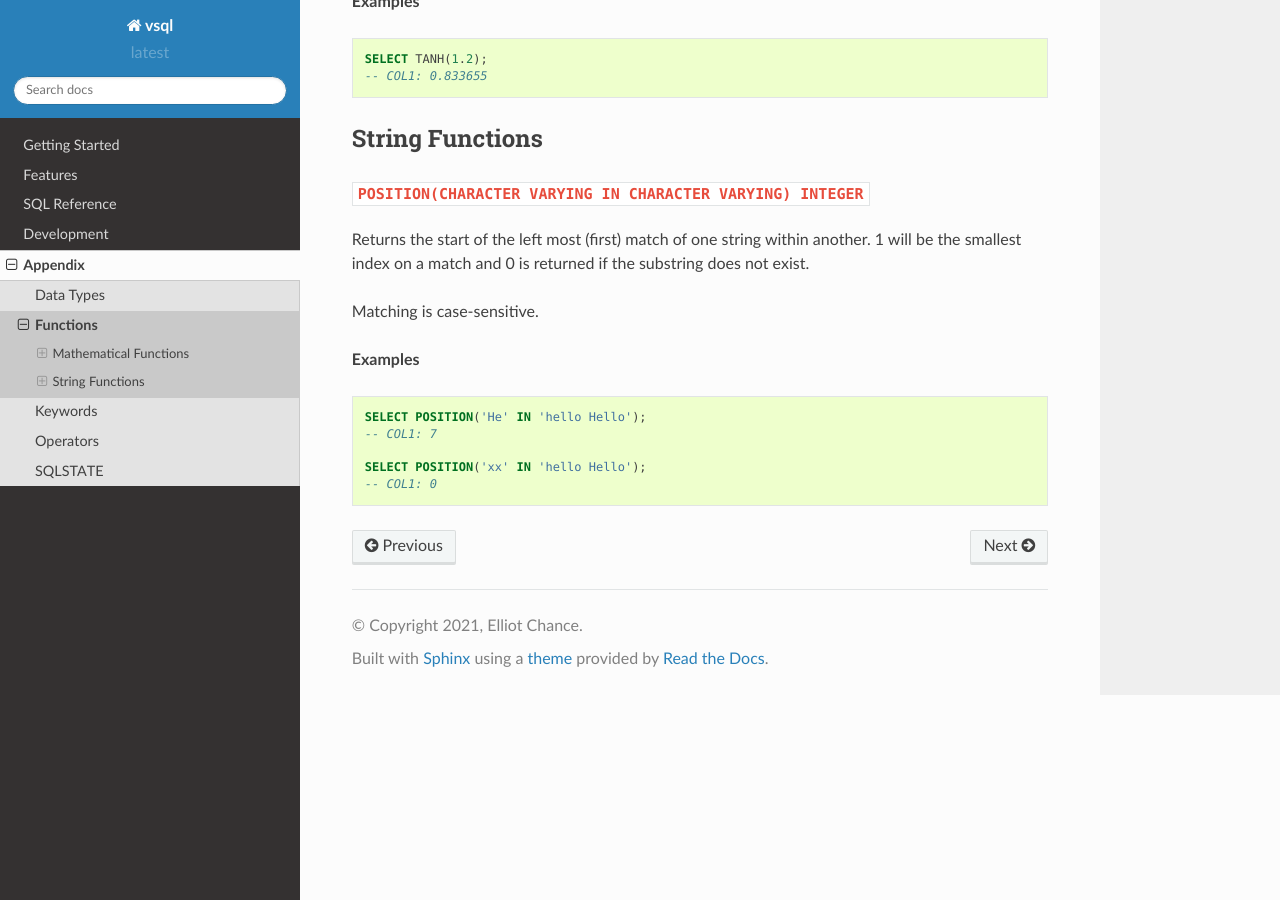
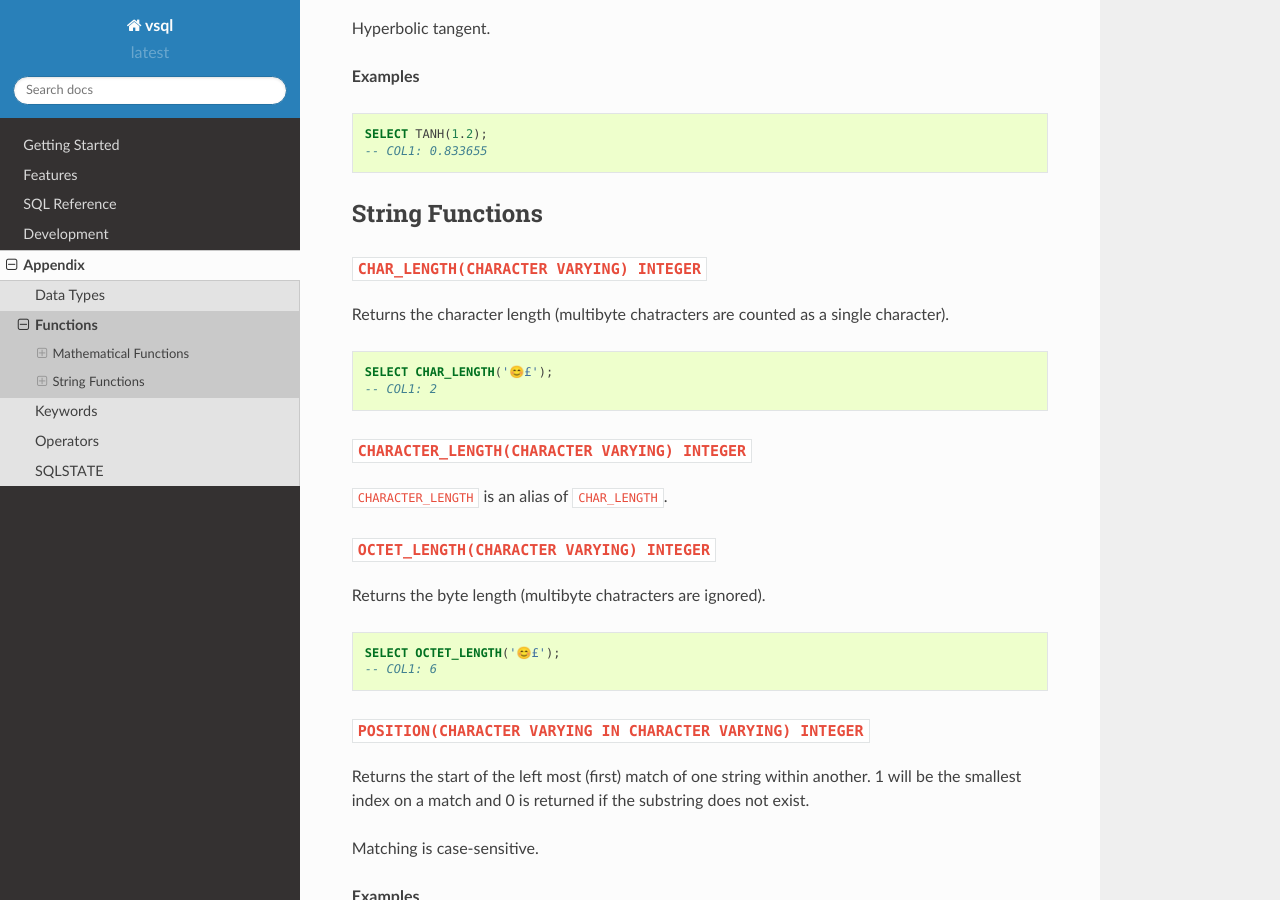
Before and after one commit to elliotchance/vsql, a Sphinx documentation site: the page built from docs/functions.rst, in a window 1280 px wide and 900 px high, scrolled down 5411 px. Built offline with Sphinx 7.4.7 and the Read the Docs theme 2.0.0, drawn with Linux system fonts in a browser that asks for light colours; some of the changed text lies outside the part shown.

Commit message:
Add length functions
CHAR_LENGTH (CHARACTER_LENGTH) and OCTET_LENGTH return the charcater and
byte lengths respectively.

```diff
--- a/docs/functions.rst
+++ b/docs/functions.rst
@@ -257,6 +257,32 @@
 String Functions
 ----------------
 
+``CHAR_LENGTH(CHARACTER VARYING) INTEGER``
+^^^^^^^^^^^^^^^^^^^^^^^^^^^^^^^^^^^^^^^^^^
+
+Returns the character length (multibyte chatracters are counted as a single
+character).
+
+.. code-block:: sql
+
+  SELECT CHAR_LENGTH('😊£');
+  -- COL1: 2
+
+``CHARACTER_LENGTH(CHARACTER VARYING) INTEGER``
+^^^^^^^^^^^^^^^^^^^^^^^^^^^^^^^^^^^^^^^^^^^^^^^
+
+``CHARACTER_LENGTH`` is an alias of ``CHAR_LENGTH``.
+
+``OCTET_LENGTH(CHARACTER VARYING) INTEGER``
+^^^^^^^^^^^^^^^^^^^^^^^^^^^^^^^^^^^^^^^^^^^
+
+Returns the byte length (multibyte chatracters are ignored).
+
+.. code-block:: sql
+
+  SELECT OCTET_LENGTH('😊£');
+  -- COL1: 6
+
 ``POSITION(CHARACTER VARYING IN CHARACTER VARYING) INTEGER``
 ^^^^^^^^^^^^^^^^^^^^^^^^^^^^^^^^^^^^^^^^^^^^^^^^^^^^^^^^^^^^
 
```
Also changed, not shown: 6 other files.
